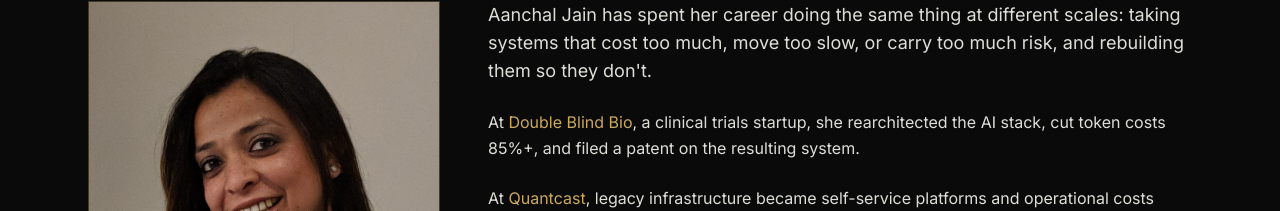
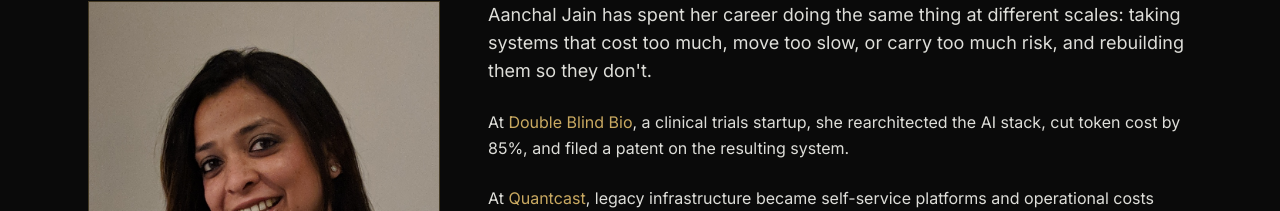
Before and after one commit to jain-aanchal/sota-advisory, a Next.js app: page /about in a window 1280 px wide. Shown: the part 414-625 px from the top of the page. Built offline with nearby package versions, Linux system fonts and the light colour scheme; a web font is replaced by a local one.

Commit message:
Tighten: "cut token costs 85%+" -> "cut token cost by 85%"
Singular "cost", added the "by" for cleaner English, dropped the
trailing "+".

Co-Authored-By: Claude Opus 4.7 <noreply@anthropic.com>

```diff
--- a/app/about/page.tsx
+++ b/app/about/page.tsx
@@ -96,7 +96,7 @@ export default function AboutPage() {
           <p>
             At <span className="text-gold">Double Blind Bio</span>, a
             clinical trials startup, she rearchitected the AI stack, cut
-            token costs 85%+, and filed a patent on the resulting system.
+            token cost by 85%, and filed a patent on the resulting system.
           </p>
           <p>
             At <span className="text-gold">Quantcast</span>, legacy
```
